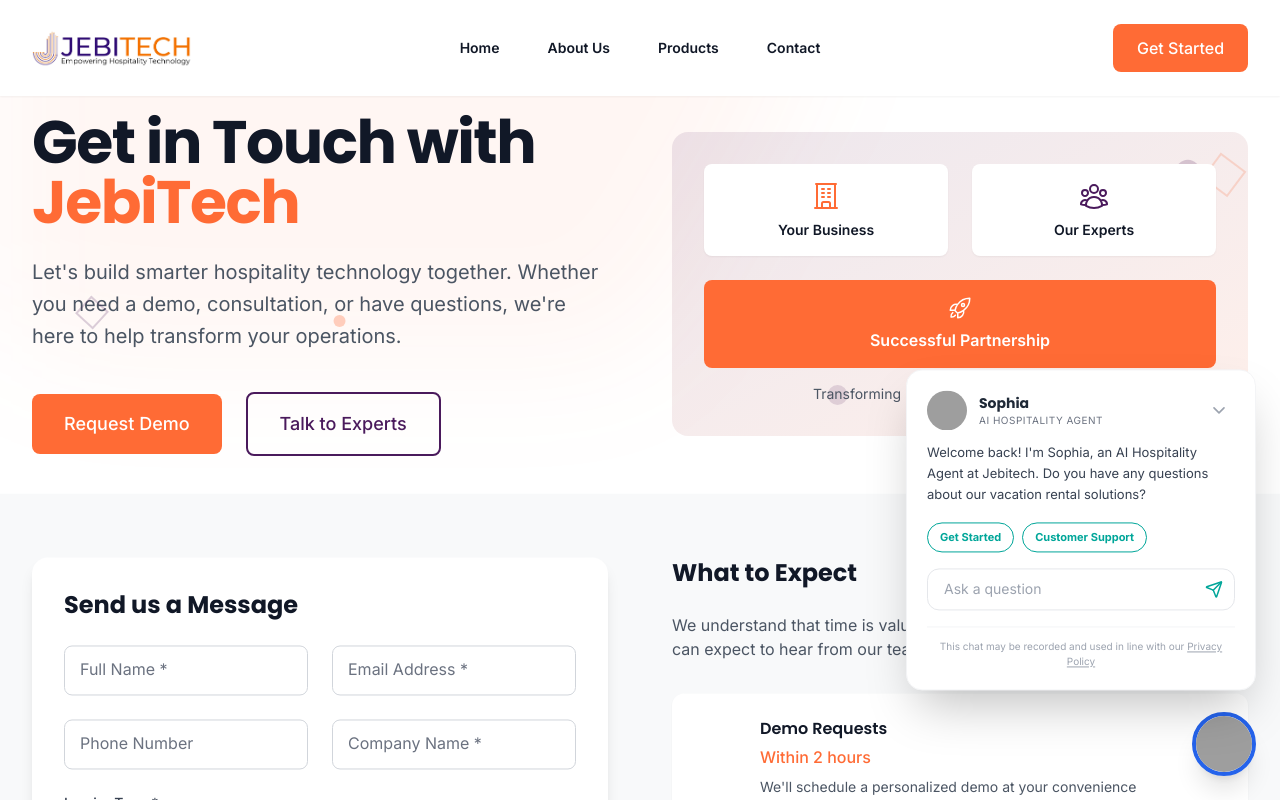
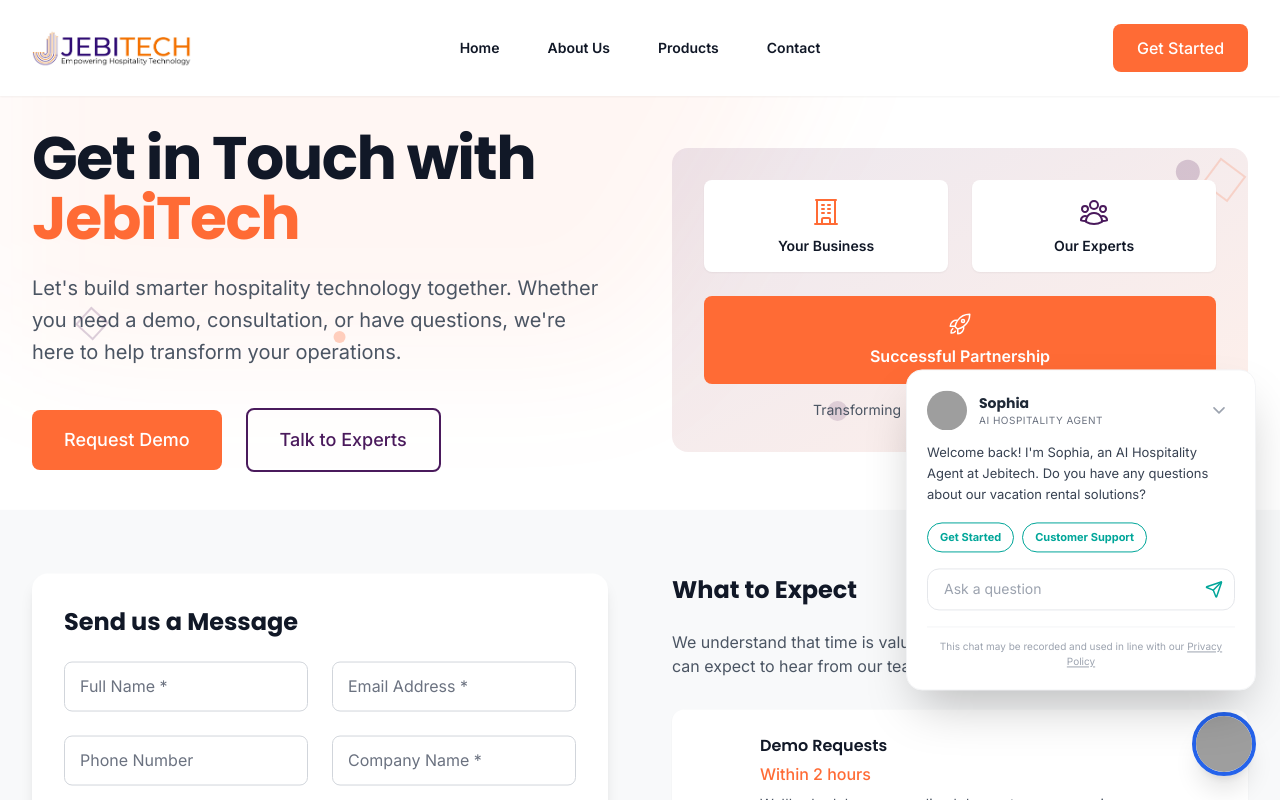
Before and after one commit to JEBITECH/jebi_website, a Next.js app: page /contact in a window 1280 px wide. Shown: the top 800 px of the page. Built offline with nearby package versions, Linux system fonts and the light colour scheme; grey boxes are pictures that could not be loaded.

Commit message:
Fix contact page layout

```diff
--- a/app/contact/page.tsx
+++ b/app/contact/page.tsx
@@ -207,7 +207,7 @@
   return (
     <div className="bg-white overflow-hidden">
       {/* 1. Hero Section */}
-      <div className="relative isolate px-6 pt-26 pb-8 md:pt-28 md:pb-12 lg:px-8 flex items-center">
+      <div className="relative isolate px-6 pt-28 pb-8 md:pt-32 md:pb-12 lg:px-8 flex items-center">
         <FloatingElements />
 
         <div className="absolute inset-x-0 -top-40 -z-10 transform-gpu overflow-hidden blur-3xl sm:-top-80">
```
